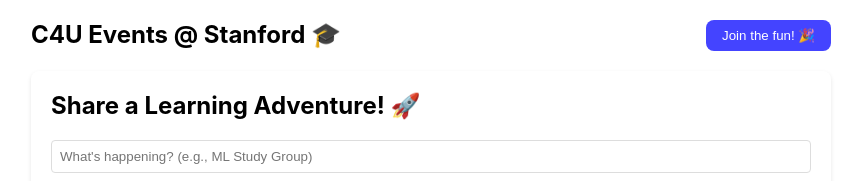
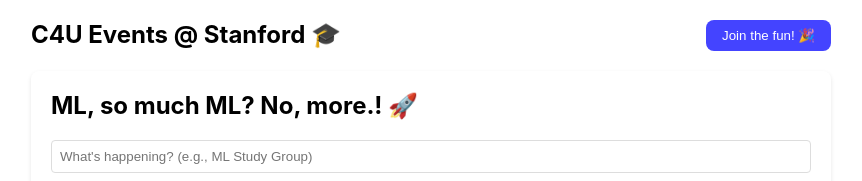
Before and after one commit to errai34/c4u-events-hub, a React (Create React App) app: page / in a window 1280 px wide. Shown: the top 181 px of the page, without its empty margins (209-1071 px from the left). Built offline with nearby package versions, Linux system fonts and the light colour scheme; no server answers; the database is empty.

Commit message:
updated the description' '

```diff
--- a/src/App.js
+++ b/src/App.js
@@ -176,7 +176,7 @@
         boxShadow: '0 2px 4px rgba(0,0,0,0.1)',
         marginBottom: '20px'
       }}>
-        <h2 style={{ marginTop: 0 }}>Share a Learning Adventure! 🚀</h2>
+        <h2 style={{ marginTop: 0 }}>ML, so much ML? No, more.! 🚀</h2>
         <form onSubmit={handleAddEvent} style={{ display: 'flex', flexDirection: 'column', gap: '10px' }}>
           <input
             type="text"
```
